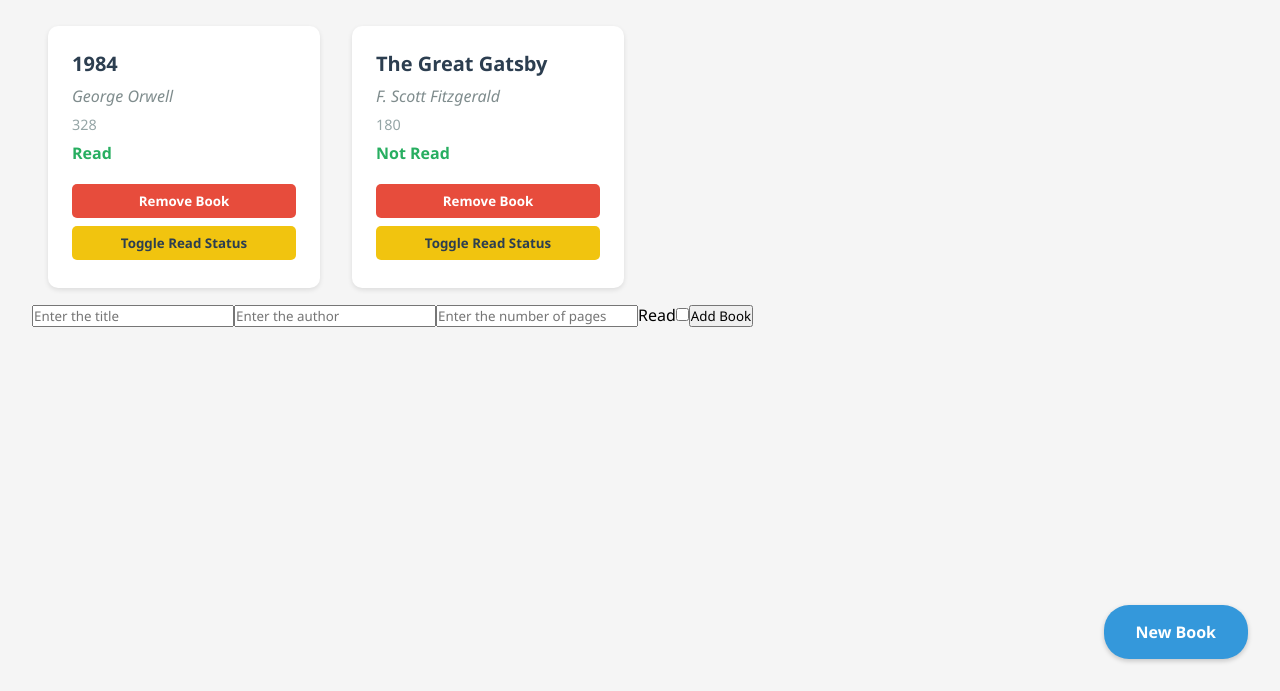
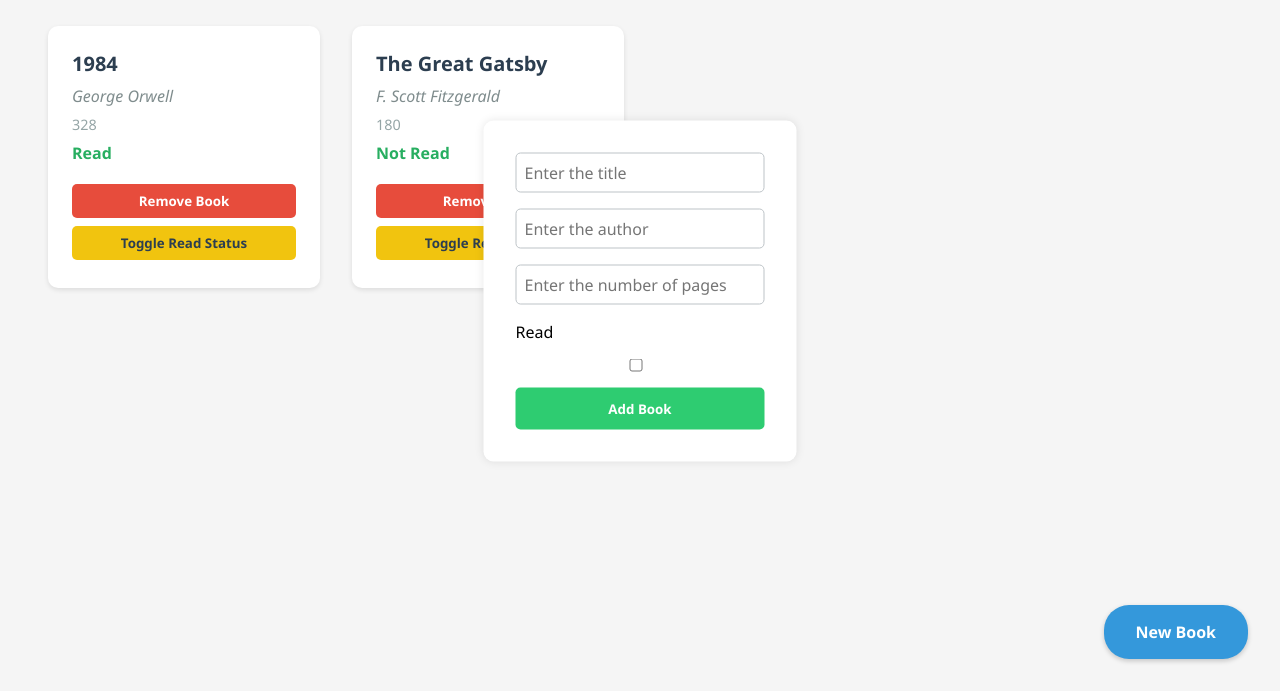
Before and after one commit to Clearxheaded/library, a plain HTML site: page index.html in a window 1280 px wide. Both pictures are taken after a click on the button "New Book". Shown: the part 109-800 px from the top of the page. Drawn offline with Linux system fonts and the light colour scheme.

Commit message:
Add styling to the new book form

```diff
--- a/style.css
+++ b/style.css
@@ -111,3 +111,45 @@ h1 {
 .toggle-btn:hover {
     background-color: #f39c12;
 }
+
+form {
+    position: fixed;
+    top: 50%;
+    left: 50%;
+    transform: translate(-50%, -50%);
+    background-color: white;
+    padding: 2rem;
+    border-radius: 10px;
+    box-shadow: 0 0 10px rgba(0, 0, 0, 0.1);
+    display: flex;
+    flex-direction: column;
+    gap: 1rem;
+    min-width: 300px;
+}
+
+form input[type="text"],
+form input[type="number"] {
+    padding: 0.5rem;
+    border: 1px solid #bdc3c7;
+    border-radius: 5px;
+    font-size: 1rem;
+}
+
+form input[type="checkbox"] {
+    margin-right: 0.5rem;
+}
+
+form button[type="submit"] {
+    background-color: #2ecc71;
+    color: white;
+    border: none;
+    padding: 0.75rem;
+    border-radius: 5px;
+    cursor: pointer;
+    font-weight: bold;
+    transition: background-color 0.2s ease-in-out;
+}
+
+form button[type="submit"]:hover {
+    background-color: #27ae60;
+}
```
